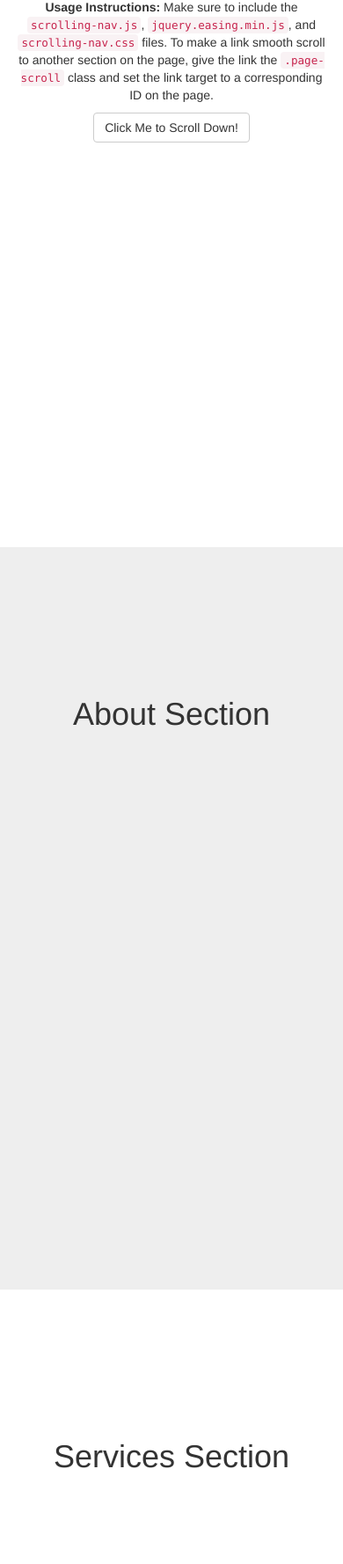
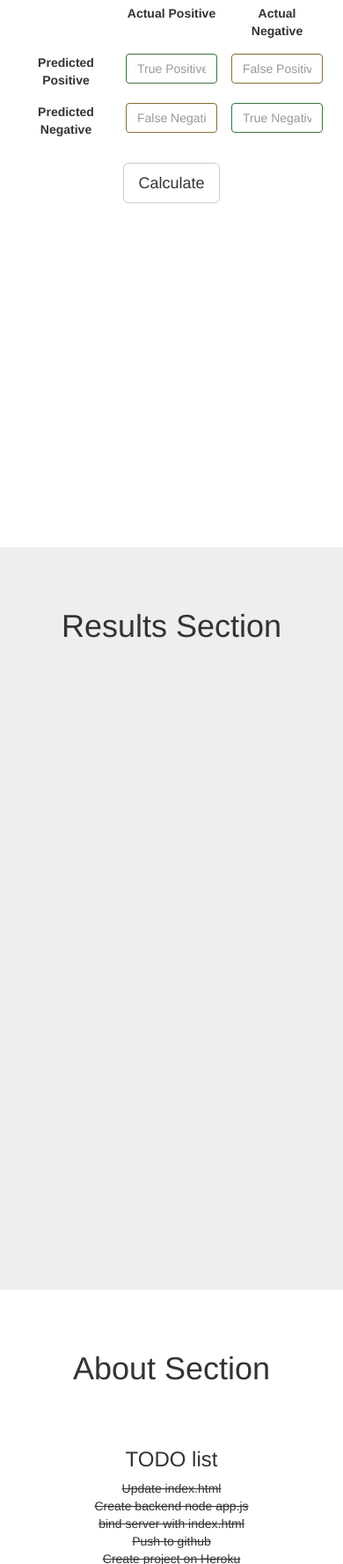
Before and after one commit to bkazic/confusion-matrix, a website: page Testing/Testing Template/index.html in a window 390 px wide. Shown: the part 222-2000 px from the top of the page at 88% size. Drawn offline with Linux system fonts and the light colour scheme.

Commit message:
Testing Scrolling Nav template http://startbootstrap.com/template-overviews/scrolling-nav/

```diff
--- /dev/null
+++ b/Testing/Testing Template/css/custom-style.css
@@ -0,0 +1,3 @@
+.table-borderless tbody tr td, .table-borderless tbody tr th, .table-borderless thead tr th {
+    border: none;
+}
--- a/Testing/Testing Template/css/scrolling-nav.css
+++ b/Testing/Testing Template/css/scrolling-nav.css
@@ -25,6 +25,7 @@ html {
     .top-nav-collapse {
         padding: 0;
     }
+
 }
 
 /* Demo Sections - You can use these as guides or delete them - the scroller will work with any sort of height, fixed, undefined, or percentage based.
@@ -32,29 +33,49 @@ The padding is very important to make sure the scrollspy picks up the right area
 of those sections to manage the look and feel of the site. */
 
 .intro-section {
-    height: 100%;
-    padding-top: 150px;
+    min-height: 100%;
+    padding: 150px 0 50px 0;
     text-align: center;
     background: #fff;
 }
 
-.about-section {
-    height: 100%;
-    padding-top: 150px;
+.results-section {
+    min-height: 100%;
+    padding: 150px 0 50px 0;
     text-align: center;
     background: #eee;
 }
 
-.services-section {
-    height: 100%;
-    padding-top: 150px;
+.about-section {
+    min-height: 100%;
+    padding: 150px 0 50px 0;
     text-align: center;
     background: #fff;
 }
 
 .contact-section {
-    height: 100%;
-    padding-top: 150px;
+    min-height: 100%;
+    padding: 150px 0 50px 0;
     text-align: center;
     background: #eee;
 }
+
+/* Addjust padding for mobile screens */
+@media(max-width:767px) {
+
+    .intro-section {
+	    padding-top: 50px;
+	}
+
+	.results-section {
+	    padding-top: 50px;
+	}
+
+	.about-section {
+	    padding-top: 50px;
+	}
+
+	.contact-section {
+	    padding-top: 50px;
+	}
+}
--- a/Testing/Testing Template/index.html
+++ b/Testing/Testing Template/index.html
@@ -16,6 +16,7 @@
 
     <!-- Custom CSS -->
     <link href="css/scrolling-nav.css" rel="stylesheet">
+    <link href="css/custom-style.css" rel="stylesheet">
 
     <!-- HTML5 Shim and Respond.js IE8 support of HTML5 elements and media queries -->
     <!-- WARNING: Respond.js doesn't work if you view the page via file:// -->
@@ -40,7 +41,7 @@
                     <span class="icon-bar"></span>
                     <span class="icon-bar"></span>
                 </button>
-                <a class="navbar-brand page-scroll" href="#page-top">Start Bootstrap</a>
+                <a class="navbar-brand page-scroll" href="#page-top">Confusion Matrix</a>
             </div>
 
             <!-- Collect the nav links, forms, and other content for toggling -->
@@ -51,10 +52,10 @@
                         <a class="page-scroll" href="#page-top"></a>
                     </li>
                     <li>
-                        <a class="page-scroll" href="#about">About</a>
+                        <a class="page-scroll" href="#results">Results</a>
                     </li>
                     <li>
-                        <a class="page-scroll" href="#services">Services</a>
+                        <a class="page-scroll" href="#about">About</a>
                     </li>
                     <li>
                         <a class="page-scroll" href="#contact">Contact</a>
@@ -71,9 +72,89 @@
         <div class="container">
             <div class="row">
                 <div class="col-lg-12">
-                    <h1>Scrolling Nav</h1>
-                    <p><strong>Usage Instructions:</strong> Make sure to include the <code>scrolling-nav.js</code>, <code>jquery.easing.min.js</code>, and <code>scrolling-nav.css</code> files. To make a link smooth scroll to another section on the page, give the link the <code>.page-scroll</code> class and set the link target to a corresponding ID on the page.</p>
-                    <a class="btn btn-default page-scroll" href="#about">Click Me to Scroll Down!</a>
+                    <!-- Title -->
+					<div class="title" align="center">
+						<h1>Confusion Matrix
+							</br>
+							<small>Online Calculator</small>
+						</h1>
+						<small>by Blaž Kažič</small>
+					</div>
+					</br></br>
+
+					<!-- Confusion Matrix table -->
+					<div class="confusionMatrix">
+						<div class="row">
+							<div class="col-md-10 col-md-offset-1">
+
+								<table class="table table-borderless text-center">
+								    <tbody>
+								      <tr>
+								        <td>
+								        </td>
+								        <td class="col-xs-4">
+											<strong> Actual Positive </strong>
+								        </td>
+								        <td class="col-xs-4">
+											<strong> Actual Negative </strong>
+								        </td>
+								      </tr>
+								      <tr>
+								        <td class="col-xs-4">
+											<strong> Predicted Positive </strong>
+								        </td>
+								        <td class="col-xs-4">
+								        	<div class="has-success">
+								        		<label class="sr-only" for="TruePositive"></label>
+												<input type="text" class="form-control text-center" id="TruePositive" placeholder="True Positive">
+											</div>
+								        </td>
+								        <td class="col-xs-4">
+								        	<div class="has-warning">
+								        		<label class="sr-only" for="FalsePositive"></label>
+												<input type="text" class="form-control text-center" id="FalsePositive" placeholder="False Positive">
+											</div>
+								        </td>
+								      </tr>
+								      <tr>
+								      	<td class="col-xs-4">
+											<strong> Predicted Negative </strong>
+								        </td>
+								        <td class="col-xs-4">
+								        	<div class="has-warning">
+								        		<label class="sr-only" for="FalseNegative"></label>
+												<input type="text" class="form-control text-center" id="FalseNegative" placeholder="False Negative">
+											</div>
+								        </td>
+								        <td class="col-xs-4">
+								        	<div class="has-success">
+								        		<label class="sr-only" for="TrueNegative"></label>
+												<input type="text" class="form-control text-center" id="TrueNegative" placeholder="True Negative">
+											</div>
+								        </td>
+								      </tr>
+								    </tbody>
+								</table>
+
+							</div>
+						</div>
+					</div>
+
+                    <a class="btn btn-default btn-lg page-scroll" href="#results">Calculate</a>
+                </div>
+            </div>
+        </div>
+    </section>
+
+    <!-- Results Section -->
+    <section id="results" class="results-section">
+        <div class="container">
+            <div class="row">
+                <div class="col-lg-12">
+                    <h1>Results Section</h1>
+
+
+
                 </div>
             </div>
         </div>
@@ -85,17 +166,17 @@
             <div class="row">
                 <div class="col-lg-12">
                     <h1>About Section</h1>
-                </div>
-            </div>
-        </div>
-    </section>
 
-    <!-- Services Section -->
-    <section id="services" class="services-section">
-        <div class="container">
-            <div class="row">
-                <div class="col-lg-12">
-                    <h1>Services Section</h1>
+                    </br></br>
+
+					<h3>TODO list</h3>
+					<del>Update index.html</del></br>
+					<del>Create backend node app.js</del></br>
+					<del>bind server with index.html</del></br>
+					<del>Push to github</del></br>
+					<del>Create project on Heroku</del></br>
+					<del>Connect with github</del></br>
+
                 </div>
             </div>
         </div>
```
Also changed, not shown: 1 other file.
